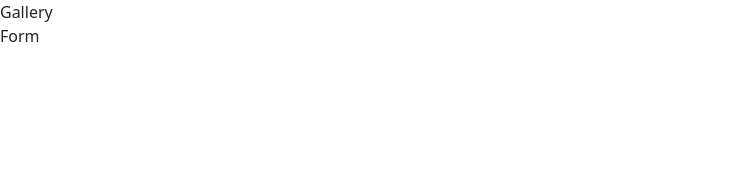
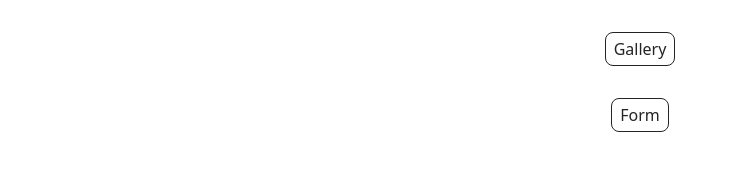
Before and after one commit to SelenaAnya/goit-js-hw-09, a website built with Vite: page src/index.html in a window 1280 px wide. Shown: the whole page, without its empty margins (0-737 px from the left). Built offline with nearby package versions, Linux system fonts and the light colour scheme.

Commit message:
v9 2503 0941

```diff
--- a/src/index.html
+++ b/src/index.html
@@ -10,8 +10,8 @@
   <body>
     <main>
       <ul>
-        <li><a href="./1-gallery.html">Gallery</a></li>
-        <li><a href="./2-form.html">Form</a></li>
+        <li><a class="back-link"  href="./1-gallery.html">Gallery</a></li>
+        <li><a class="back-link" href="./2-form.html">Form</a></li>
       </ul>
     </main>
 
```
Also changed, not shown: src/1-gallery.html (+1 -1 lines), src/2-form.html (+1 -1 lines).
